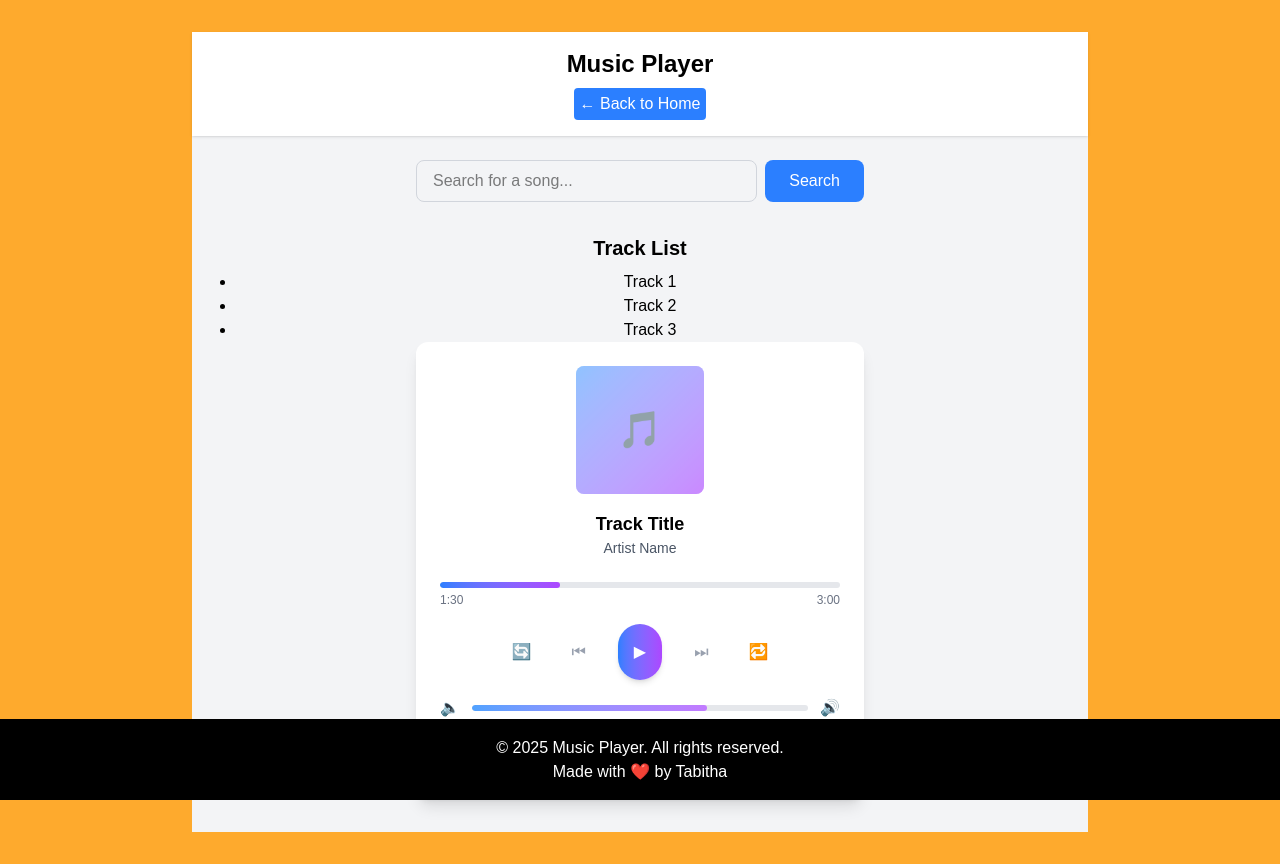
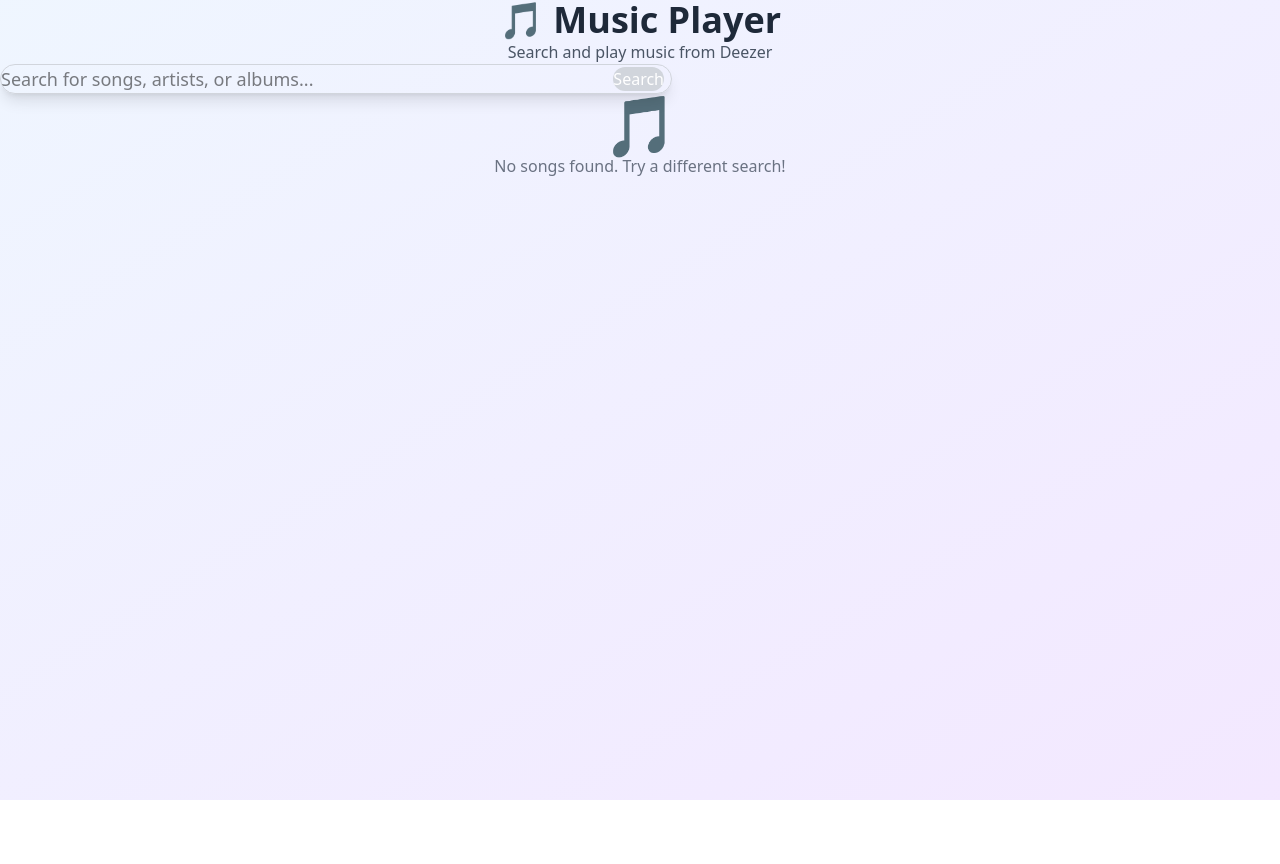
Before and after one commit to Tabbymargaret/Capstone-project, a React (Vite) app in the folder ALX-Capstone-Project/: page /player in a window 1280 px wide. After the commit the page ends 800 px from the top, so only its background shows below. Built offline with nearby package versions, Linux system fonts and the light colour scheme.

Commit message:
Search component fetching data from API

```diff
--- a/ALX-Capstone-Project/src/App.css
+++ b/ALX-Capstone-Project/src/App.css
@@ -2,12 +2,5 @@
 #root {
   max-width: full;
   margin: 0 auto;
-  padding: 2rem;
   text-align: center;
 }
- html {
-  margin: 0;
-  background-color: #FEAA2D;
-  font-family: Arial, Helvetica, sans-serif;
-  height: 100vh;
- }
--- a/ALX-Capstone-Project/src/App.jsx
+++ b/ALX-Capstone-Project/src/App.jsx
@@ -1,22 +1,132 @@
-import { useState } from 'react'
-import LandingPage from './components/ui/landingPage.jsx'
-import MusicPlayer from './components/player/MusicPlayer.jsx'
-import { BrowserRouter as Router, Routes, Route } from "react-router-dom";
-import './App.css'
-import { motion } from "framer-motion";
+// // src/App.jsx
+// import { useState } from 'react';
+// import SearchBar from './components/SearchBar';
+// import TrackList from './components/TrackList';
+// import PlayerControls from './components/PlayerControls';
+// import { searchSongs } from './utils/api';
+
+// function App() {
+//   const [tracks, setTracks] = useState([]);
+//   const [currentTrack, setCurrentTrack] = useState(null);
+//   const [isLoading, setIsLoading] = useState(false);
+//   const [error, setError] = useState('');
+
+//   const handleSearch = async (query) => {
+//     setIsLoading(true);
+//     setError('');
+//     setCurrentTrack(null);
+
+//     try {
+//       const results = await searchSongs(query);
+//       setTracks(results);
+//     } catch (err) {
+//       setError(err.message);
+//       setTracks([]);
+//     }
+
+//     setIsLoading(false);
+//   };
+
+//   const handleTrackSelect = (track) => {
+//     setCurrentTrack(track);
+//   };
+
+//   return (
+//     <div className="min-h-screen bg-gradient-to-br from-blue-50 to-purple-100 p-6">
+//       <div className="max-w-7xl mx-auto">
+//         <div className="text-center mb-8">
+//           <h1 className="text-4xl font-bold text-gray-800 mb-2">🎵 Music Player</h1>
+//           <p className="text-gray-600">Search and play music from Deezer</p>
+//         </div>
+
+//         <SearchBar onSearch={handleSearch} isLoading={isLoading} />
+
+//         {error && (
+//           <div className="bg-red-100 border border-red-400 text-red-700 px-4 py-3 rounded-lg mb-6 text-center">
+//             {error}
+//           </div>
+//         )}
+
+//         {isLoading ? (
+//           <div className="text-center py-12">
+//             <div className="animate-spin rounded-full h-12 w-12 border-b-2 border-blue-500 mx-auto mb-4"></div>
+//             <p className="text-gray-600">Searching...</p>
+//           </div>
+//         ) : (
+//           <TrackList tracks={tracks} onTrackSelect={handleTrackSelect} />
+//         )}
+
+//         <PlayerControls currentTrack={currentTrack} />
+//       </div>
+//     </div>
+//   );
+// }
+
+// export default App;
+
+
+// src/App.jsx
+import { useState } from 'react';
+import SearchBar from './components/search/SearchBar';
+import TrackList from './components/tracks/TrackList';
+import PlayerControls from './components/player/MusicPlayer';
+import { searchSongs } from './utils/deezerAPI';
 
 function App() {
+  const [tracks, setTracks] = useState([]);
+  const [currentTrack, setCurrentTrack] = useState(null);
+  const [isLoading, setIsLoading] = useState(false);
+  const [error, setError] = useState('');
+
+  const handleSearch = async (query) => {
+    setIsLoading(true);
+    setError('');
+    setCurrentTrack(null);
+
+    try {
+      const results = await searchSongs(query);
+      setTracks(results);
+    } catch (err) {
+      setError(err.message);
+      setTracks([]);
+    }
+
+    setIsLoading(false);
+  };
+
+  const handleTrackSelect = (track) => {
+    setCurrentTrack(track);
+  };
 
   return (
-    <>
-      <Router>
-        <Routes>
-          <Route path="/" element={<LandingPage />} />
-          <Route path="/player" element={<MusicPlayer />} />
-        </Routes>
-      </Router>
-    </>
+    <div className="min-h-screen bg-gradient-to-br from-blue-50 to-purple-100 p-6 ">
+      <div className="max-w-7xl mx-auto">
+        <div className="text-center mb-8">
+          <h1 className="text-4xl font-bold text-gray-800 mb-2">🎵 Music Player</h1>
+          <p className="text-gray-600">Search and play music from Deezer</p>
+        </div>
+
+        <SearchBar onSearch={handleSearch} isLoading={isLoading} />
+
+        {error && (
+          <div className="bg-red-100 border border-red-400 text-red-700 px-4 py-3 rounded-lg mb-6 text-center">
+            {error}
+          </div>
+        )}
+
+        {isLoading ? (
+          <div className="text-center py-12">
+            <div className="animate-spin rounded-full h-12 w-12 border-b-2 border-blue-500 mx-auto mb-4"></div>
+            <p className="text-gray-600">Searching...</p>
+          </div>
+        ) : (
+          <TrackList tracks={tracks} onTrackSelect={handleTrackSelect} />
+        )}
+
+        <PlayerControls currentTrack={currentTrack} />
+      </div>
+    </div>
   );
 }
 
-export default App
+export default App;
--- a/ALX-Capstone-Project/src/components/player/MusicPlayer.jsx
+++ b/ALX-Capstone-Project/src/components/player/MusicPlayer.jsx
@@ -1,34 +1,74 @@
-// src/pages/MusicPlayer.jsx
-import SearchBar from "../search/SearchBar";
-import TrackList from "../tracks/TrackList";
-import PlayerControls from "./Controls";
-import { Link } from "react-router-dom";
+// // src/pages/MusicPlayer.jsx
+// import SearchBar from "../search/SearchBar";
+// import TrackList from "../tracks/TrackList";
+// import PlayerControls from "./Controls";
+// import { Link } from "react-router-dom";
 
-function MusicPlayer() {
+// function MusicPlayer() {
+//   return (
+//     <div className="min-h-screen bg-gray-100 w-full mx-auto flex flex-col">
+//       <header className="bg-white shadow-sm p-4">
+//         <h1 className="text-2xl font-bold">Music Player</h1>
+
+//         <button className="mt-2 bg-blue-500 text-white rounded px-1.5 py-1 hover:bg-blue-600 transition-colors duration-300">
+//           <Link to="/" className="hover:underline">
+//             ← Back to Home
+//           </Link>
+//         </button>
+//       </header>
+
+//       <main className="p-6 flex flex-col items-center w-full">
+//         <SearchBar onSearch={handleSubmit} isSearching={isSearching} />
+//         {/* <TrackList />
+//         <PlayerControls /> */}
+//       </main>
+
+//           <footer className="fixed bottom-0 left-0 right-0 bg-black border-t p-4">
+//               <p className="text-white text-center">© 2025 Music Player. All rights reserved.</p>
+//               <p className="text-white text-center">Made with ❤️ by Tabitha</p>
+//       </footer>
+//     </div>
+//   );
+// }
+
+// export default MusicPlayer;
+
+
+// src/components/PlayerControls.jsx
+const PlayerControls = ({ currentTrack }) => {
+  if (!currentTrack) return null;
+
   return (
-    <div className="min-h-screen bg-gray-100 w-4xl">
-      <header className="bg-white shadow-sm p-4">
-        <h1 className="text-2xl font-bold">Music Player</h1>
+    <div className="fixed bottom-0 left-0 right-0 bg-white border-t p-4 shadow-lg">
+      <div className="max-w-4xl mx-auto flex items-center justify-between">
+        <div className="flex items-center space-x-3">
+          <img
+            src={currentTrack.album.cover_small}
+            alt={currentTrack.album.title}
+            className="w-12 h-12 rounded"
+          />
+          <div>
+            <h4 className="font-medium text-sm">{currentTrack.title}</h4>
+            <p className="text-gray-500 text-xs">{currentTrack.artist.name}</p>
+          </div>
+        </div>
 
-        <button className="mt-2 bg-blue-500 text-white rounded px-1.5 py-1 hover:bg-blue-600 transition-colors duration-300">
-          <Link to="/" className="hover:underline">
-            ← Back to Home
-          </Link>
-        </button>
-      </header>
-
-      <main className="p-6">
-        <SearchBar />
-        <TrackList />
-        <PlayerControls />
-      </main>
-
-          <footer className="fixed bottom-0 left-0 right-0 bg-black border-t p-4">
-              <p className="text-white text-center">© 2025 Music Player. All rights reserved.</p>
-              <p className="text-white text-center">Made with ❤️ by Tabitha</p>
-      </footer>
+        <audio
+          controls
+          autoPlay
+          className="h-8"
+          onPlay={(e) => {
+            // Pause other audio players
+            document.querySelectorAll('audio').forEach(audio => {
+              if (audio !== e.target) audio.pause();
+            });
+          }}
+        >
+          <source src={currentTrack.preview} type="audio/mpeg" />
+        </audio>
+      </div>
     </div>
   );
-}
+};
 
-export default MusicPlayer;
+export default PlayerControls;
--- a/ALX-Capstone-Project/src/components/search/SearchBar.jsx
+++ b/ALX-Capstone-Project/src/components/search/SearchBar.jsx
@@ -1,31 +1,129 @@
+// // // src/components/SearchBar.jsx
+// // import { useState } from "react";
+
+// // const SearchBar = ({ onSearch }) => {
+// //   const [query, setQuery] = useState("");
+
+// //   const handleSubmit = async (e) => {
+// //     e.preventDefault();
+// //     if (!query.trim()) return;
+
+// //     onSearch(query);
+// //   };
+
+// //   return (
+// //     <form onSubmit={handleSubmit} className="mb-8 ">
+// //       <div className="flex gap-2 max-w-md mx-auto">
+// //         <input
+// //           type="text"
+// //           value={query}
+// //           onChange={(e) => setQuery(e.target.value)}
+// //           placeholder="Search for a song..."
+// //           className="flex-1 px-4 py-2 border border-gray-300 rounded-lg focus:outline-none focus:ring-2 focus:ring-blue-500"
+// //         />
+// //         <button
+// //           type="submit"
+// //           className="px-6 py-2 bg-blue-500 text-white rounded-lg hover:bg-blue-600"
+// //         >
+// //           Search
+// //         </button>
+// //       </div>
+// //     </form>
+// //   );
+// // };
+
+// // export default SearchBar;
+
+
+// import { form } from "framer-motion/client";
+// import { useState } from "react";
+// import { Form } from "react-router-dom";
+
+// function SearchBar({ onSearch, isSearching })
+// {
+//   const [query, setQuery] = useState("");
+
+//   const handleSubmit = (e) =>
+//   {
+//     e.preventDefault();
+//     alert(`Searching for: ${query}`);
+//     setQuery("");
+//     onSearch(query);
+//     isSearching(true)
+//   };
+//   return (
+//     <form onSubmit={handleSubmit}>
+//       <div>
+//         <input
+//           type="text"
+//           value={query}
+//           onChange={(e) => setQuery(e.target.value)}
+//           placeholder="Search for a song..."
+//           required
+//           className="border h-8 border-gray-300 rounded px-4 py-2 focus:outline-none focus:ring-2 focus:ring-blue-500"
+//         />
+//         <button
+//           type="submit"
+//           className="bg-blue-500 text-white rounded-lg px-4 py-2 hover:bg-blue-600 ml-2"
+//         >{isSearching ? "Searching..." : "Search"}</button>
+//       </div>
+//       <h1>{query}</h1>
+//     </form>
+//   );
+// }
+
+// export default SearchBar;
+
 // src/components/SearchBar.jsx
-import { useState } from "react";
+import { useState } from 'react';
 
-const SearchBar = ({ onSearch }) => {
-  const [query, setQuery] = useState("");
+const SearchBar = ({ onSearch, isLoading }) => {
+  const [query, setQuery] = useState('');
 
-  const handleSubmit = async (e) => {
+  const handleSubmit = (e) => {
     e.preventDefault();
-    if (!query.trim()) return;
+    if (query.trim() && !isLoading) {
+      onSearch(query.trim());
+    }
+  };
 
-    onSearch(query);
+  const handleClear = () => {
+    setQuery('');
   };
 
   return (
-    <form onSubmit={handleSubmit} className="mb-8">
-      <div className="flex gap-2 max-w-md mx-auto">
+    <form onSubmit={handleSubmit} className="w-full max-w-2xl mx-auto mb-8">
+      <div className="relative">
         <input
           type="text"
           value={query}
           onChange={(e) => setQuery(e.target.value)}
-          placeholder="Search for a song..."
-          className="flex-1 px-4 py-2 border border-gray-300 rounded-lg focus:outline-none focus:ring-2 focus:ring-blue-500"
+          placeholder="Search for songs, artists, or albums..."
+          className="w-full px-6 py-4 pr-20 rounded-full border border-gray-300
+                   focus:outline-none focus:ring-4 focus:ring-blue-200
+                   focus:border-blue-400 text-lg shadow-lg"
+          disabled={isLoading}
         />
+
+        {query && (
+          <button
+            type="button"
+            onClick={handleClear}
+            className="absolute right-16 top-1/2 transform -translate-y-1/2
+                     text-gray-400 hover:text-gray-600 p-2"
+          >
+            ✕
+          </button>
+        )}
+
         <button
           type="submit"
-          className="px-6 py-2 bg-blue-500 text-white rounded-lg hover:bg-blue-600"
+          disabled={!query.trim() || isLoading}
+          className="absolute right-2 top-1/2 transform -translate-y-1/2
+                   bg-blue-500 text-white px-6 py-2 rounded-full
+                   hover:bg-blue-600 disabled:bg-gray-300 disabled:cursor-not-allowed"
         >
-          Search
+          {isLoading ? '...' : 'Search'}
         </button>
       </div>
     </form>
--- a/ALX-Capstone-Project/src/components/tracks/TrackList.jsx
+++ b/ALX-Capstone-Project/src/components/tracks/TrackList.jsx
@@ -1,16 +1,59 @@
-import React from 'react'
+// import React from 'react'
 
-function TrackList() {
+// function TrackList() {
+//   return (
+//     <div>
+//       <h2 className="text-xl font-bold mb-2">Track List</h2>
+//       <ul className="list-disc pl-5">
+//         <li>Track 1</li>
+//         <li>Track 2</li>
+//         <li>Track 3</li>
+//       </ul>
+//     </div>
+//   )
+// }
+
+// export default TrackList
+
+
+// src/components/TrackList.jsx
+const TrackList = ({ tracks, onTrackSelect }) => {
+  if (tracks.length === 0) {
+    return (
+      <div className="text-center py-12 text-gray-500">
+        <div className="text-6xl mb-4">🎵</div>
+        <p>No songs found. Try a different search!</p>
+      </div>
+    );
+  }
+
   return (
-    <div>
-      <h2 className="text-xl font-bold mb-2">Track List</h2>
-      <ul className="list-disc pl-5">
-        <li>Track 1</li>
-        <li>Track 2</li>
-        <li>Track 3</li>
-      </ul>
+    <div className="grid gap-4 md:grid-cols-2 lg:grid-cols-3">
+      {tracks.map((track) => (
+        <div
+          key={track.id}
+          onClick={() => onTrackSelect(track)}
+          className="bg-white p-4 rounded-lg shadow-md hover:shadow-lg
+                   transition-shadow cursor-pointer"
+        >
+          <img
+            src={track.album.cover_medium}
+            alt={track.album.title}
+            className="w-full h-48 object-cover rounded-lg mb-3"
+          />
+          <h3 className="font-semibold text-lg mb-1 truncate">{track.title}</h3>
+          <p className="text-gray-600 text-sm mb-2">{track.artist.name}</p>
+          <p className="text-gray-500 text-xs">Album: {track.album.title}</p>
+
+          <div className="mt-3">
+            <audio controls className="w-full h-8">
+              <source src={track.preview} type="audio/mpeg" />
+            </audio>
+          </div>
+        </div>
+      ))}
     </div>
-  )
-}
+  );
+};
 
-export default TrackList
+export default TrackList;
--- a/ALX-Capstone-Project/src/index.css
+++ b/ALX-Capstone-Project/src/index.css
@@ -1,19 +1,14 @@
+/* src/index.css */
+/* Reset margins and padding for full-page coverage */
 @import "tailwindcss";
-:root {
-  --color-primary: #FEAA2D;
-  --color-secondary: #98661b;
-  --color-accent: #FF4081;
+
+* {
+  margin: 0;
+  padding: 0;
+  box-sizing: border-box;
 }
-#root{
-  margin: 0;
-  background-color: var(--color-primary);
-  display: flex;
-  flex-direction: column;
-  align-items: center;
-  justify-content: center;
+
+html, body, #root {
+  height: 100%;
+  width: 100%;
 }
-html{
-  margin: 0;
-  background-color: #FEAA2D;
-  font-family: Arial, Helvetica, sans-serif;
-}
```
Also changed, not shown: ALX-Capstone-Project/src/main.jsx (+9 -9 lines), ALX-Capstone-Project/src/utils/deezerAPI.js (+32 -25 lines).
